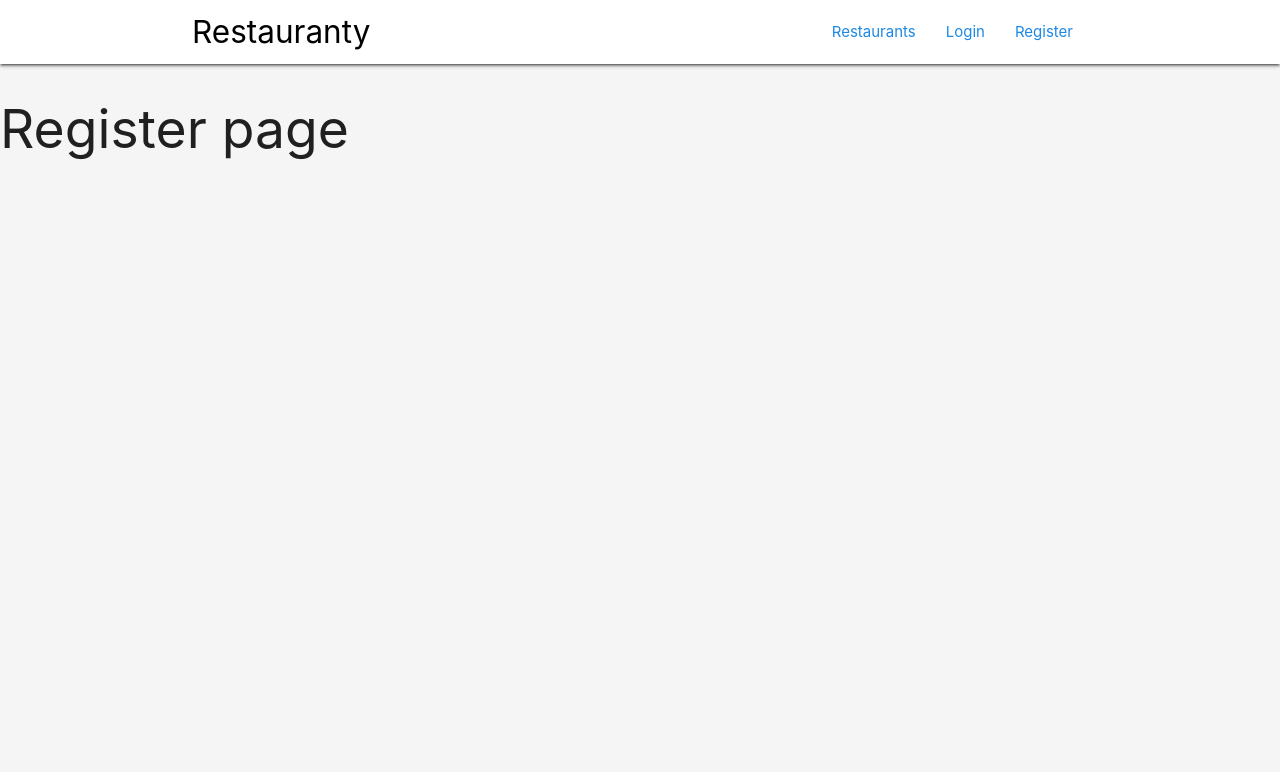
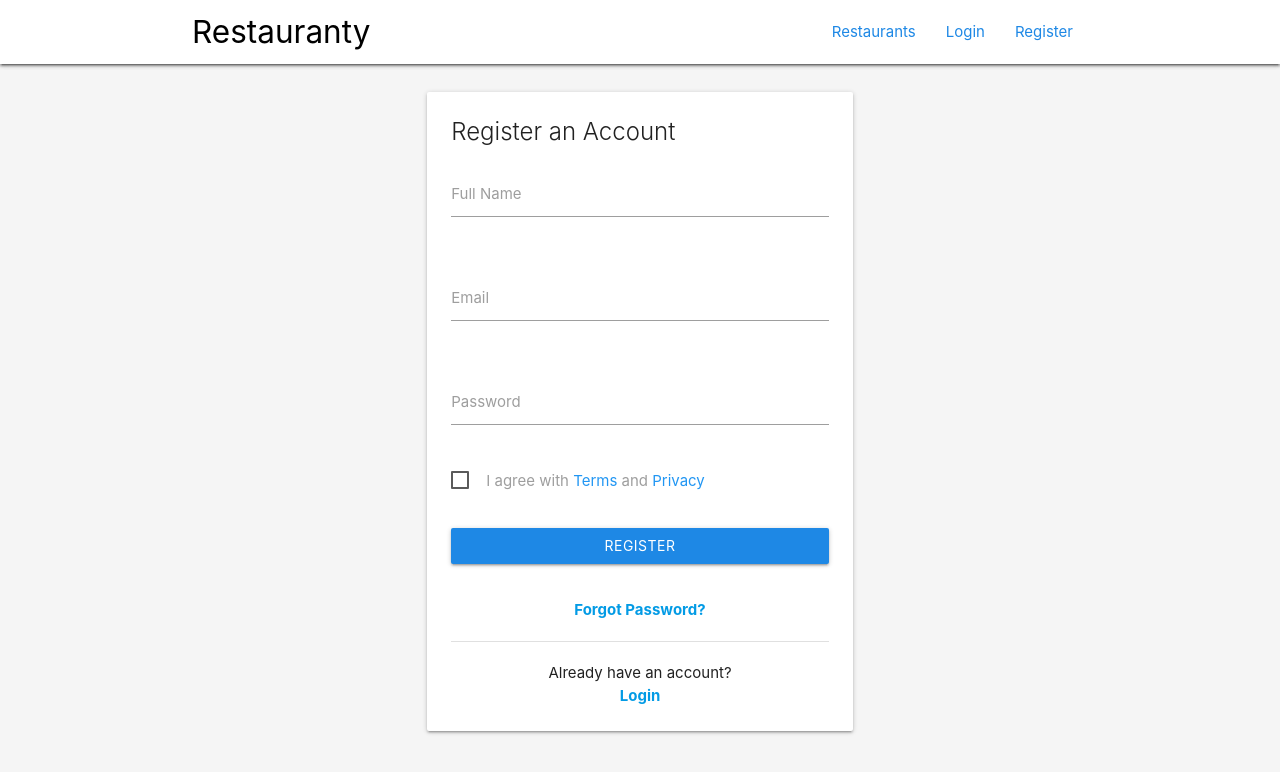
Before and after one commit to Craigr99/react-restaurants-app, a React (Create React App) app: page /register in a window 1280 px wide. Shown: the top 772 px of the page. Built offline with nearby package versions, Linux system fonts and the light colour scheme.

Commit message:
Updated login page, started register page

```diff
--- a/src/pages/user/Login.js
+++ b/src/pages/user/Login.js
@@ -1,5 +1,6 @@
 import { Row, Col, Card, Icon, Checkbox, Button } from "react-materialize";
 import { useForm } from "react-hook-form";
+import { Link } from "react-router-dom";
 
 const LoginPage = () => {
   const {
@@ -20,7 +21,7 @@ const LoginPage = () => {
           textClassName=""
           title="Login"
         >
-          <form className="white " onSubmit={handleSubmit(onSubmit)}>
+          <form onSubmit={handleSubmit(onSubmit)}>
             <Row>
               <Col className="input-field col s12">
                 <input
@@ -76,12 +77,26 @@ const LoginPage = () => {
                   node="button"
                   type="submit"
                   waves="light"
-                  className="col s12"
+                  className="col s12 blue darken-1"
                 >
                   Login
                 </Button>
               </Col>
             </Row>
+            <div className="center">
+              <div className="margin">
+                <a href="/#">
+                  <b>Forgot Password?</b>
+                </a>
+                <div className="divider margin top-20 bottom-20"></div>
+              </div>
+              <div className="margin">
+                <p>Don't have an account?</p>
+                <Link to="/register">
+                  <b>Sign up</b>
+                </Link>
+              </div>
+            </div>
           </form>
         </Card>
       </Col>
--- a/src/pages/user/Register.js
+++ b/src/pages/user/Register.js
@@ -1,9 +1,133 @@
+import { Row, Col, Card, Icon, Button } from "react-materialize";
+import { useForm } from "react-hook-form";
+import { Link } from "react-router-dom";
+
 const RegisterPage = () => {
-    return(
-        <div>
-            <h2>Register page</h2>
-        </div>
-    )
-}
+  const {
+    register,
+    handleSubmit,
+    formState: { errors },
+  } = useForm();
 
-export default RegisterPage
+  const onSubmit = (data) => console.log(data);
+
+  return (
+    <Row className="container">
+      <Col s={12} m={6} offset={"m3"}>
+        <Card
+          className="white"
+          closeIcon={<Icon>close</Icon>}
+          revealIcon={<Icon>more_vert</Icon>}
+          textClassName=""
+          title="Register an Account"
+        >
+          <form onSubmit={handleSubmit(onSubmit)}>
+            <Row>
+              <Col className="input-field col s12">
+                <input
+                  id="name"
+                  type="text"
+                  className={("validate", errors.name ? "invalid" : "")}
+                  {...register("name", { required: true, minLength: 4 })}
+                />
+                <label htmlFor="name">Full Name</label>
+                {/* Errors */}
+                {errors.name?.type === "required" && (
+                  <span className="red-text">This field is required</span>
+                )}
+                {errors.name?.type === "minLength" && (
+                  <span className="red-text">
+                    This field should be more than 4 characters.
+                  </span>
+                )}
+              </Col>
+            </Row>
+            <Row>
+              <Col className="input-field col s12">
+                <input
+                  id="email"
+                  type="email"
+                  className={("validate", errors.email ? "invalid" : "")}
+                  {...register("email", { required: true, minLength: 5 })}
+                />
+                <label htmlFor="email">Email</label>
+                {/* Errors */}
+                {errors.email?.type === "required" && (
+                  <span className="red-text">This field is required</span>
+                )}
+                {errors.email?.type === "minLength" && (
+                  <span className="red-text">
+                    This field should be more than 5 characters.
+                  </span>
+                )}
+              </Col>
+            </Row>
+            <Row>
+              <Col className="input-field col s12">
+                <input
+                  id="password"
+                  type="password"
+                  className={("validate", errors.password ? "invalid" : "")}
+                  {...register("password", { required: true, minLength: 8 })}
+                />
+                {/* Errors */}
+                {errors.password?.type === "required" && (
+                  <span className="red-text">This field is required</span>
+                )}
+                {errors.password?.type === "minLength" && (
+                  <span className="red-text">
+                    Password should be at least 8 characters long.
+                  </span>
+                )}
+                <label htmlFor="password">Password</label>
+              </Col>
+            </Row>
+            <Row>
+              <Col>
+                <p>
+                  <label>
+                    <input type="checkbox" />
+                    <span>
+                      I agree with{" "}
+                      <span className="blue-text lighen-2">Terms </span>
+                      and
+                      <span className="blue-text lighen-2"> Privacy</span>
+                    </span>
+                  </label>
+                </p>
+              </Col>
+            </Row>
+            <Row>
+              <Col className="input-field col s12">
+                <Button
+                  node="button"
+                  type="submit"
+                  waves="light"
+                  className="col s12 blue darken-1"
+                >
+                  Register
+                </Button>
+              </Col>
+            </Row>
+            <div className="center">
+              <div className="margin">
+                <a href="/#">
+                  <b>Forgot Password?</b>
+                </a>
+                <div className="divider margin top-20 bottom-20"></div>
+              </div>
+              <div className="margin">
+                <p>Already have an account?</p>
+                <Link to="/login">
+                  <b>Login</b>
+                </Link>
+              </div>
+            </div>
+          </form>
+        </Card>
+      </Col>
+    </Row>
+  );
+};
+
+export default RegisterPage;
--- a/src/style/App.css
+++ b/src/style/App.css
@@ -1,5 +1,4 @@
-
-
 body {
   background-color: #f5f5f5;
+  height: 100%;
 }
```
